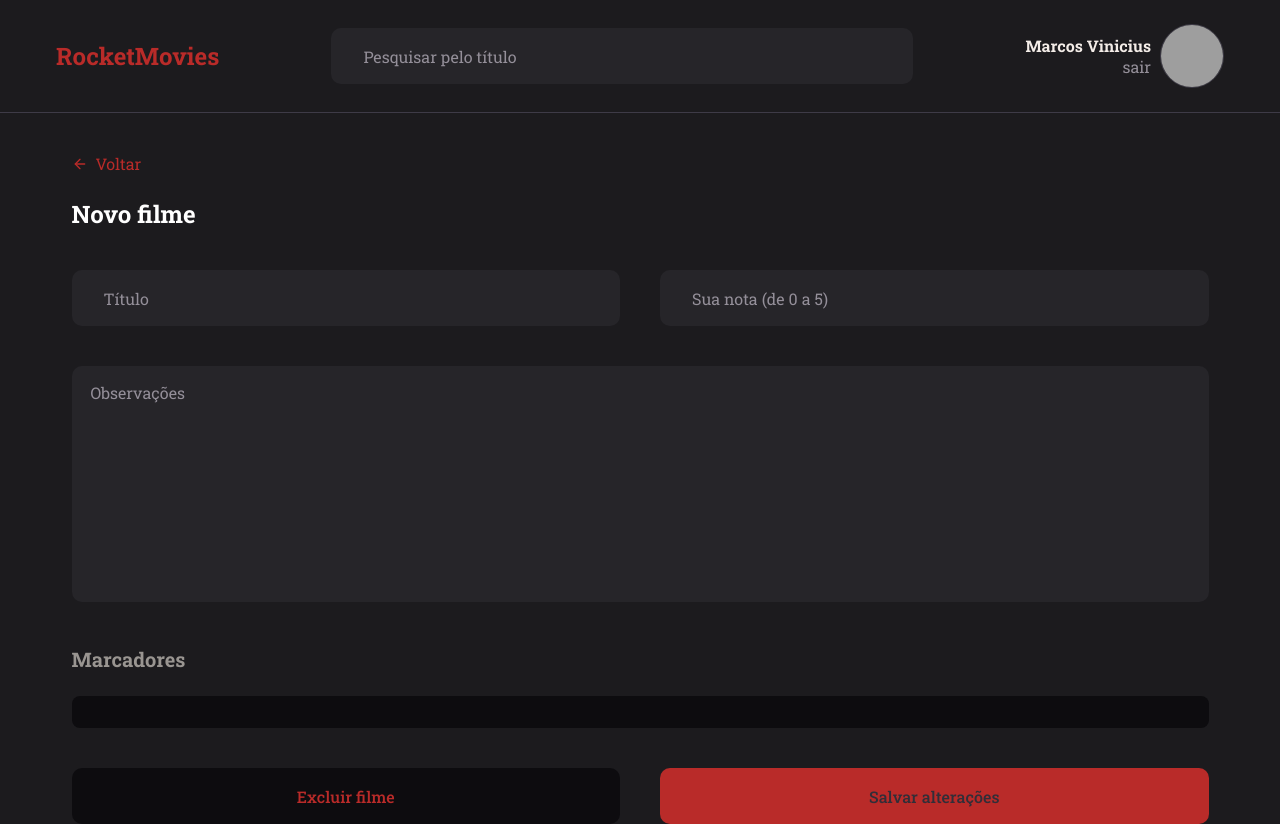
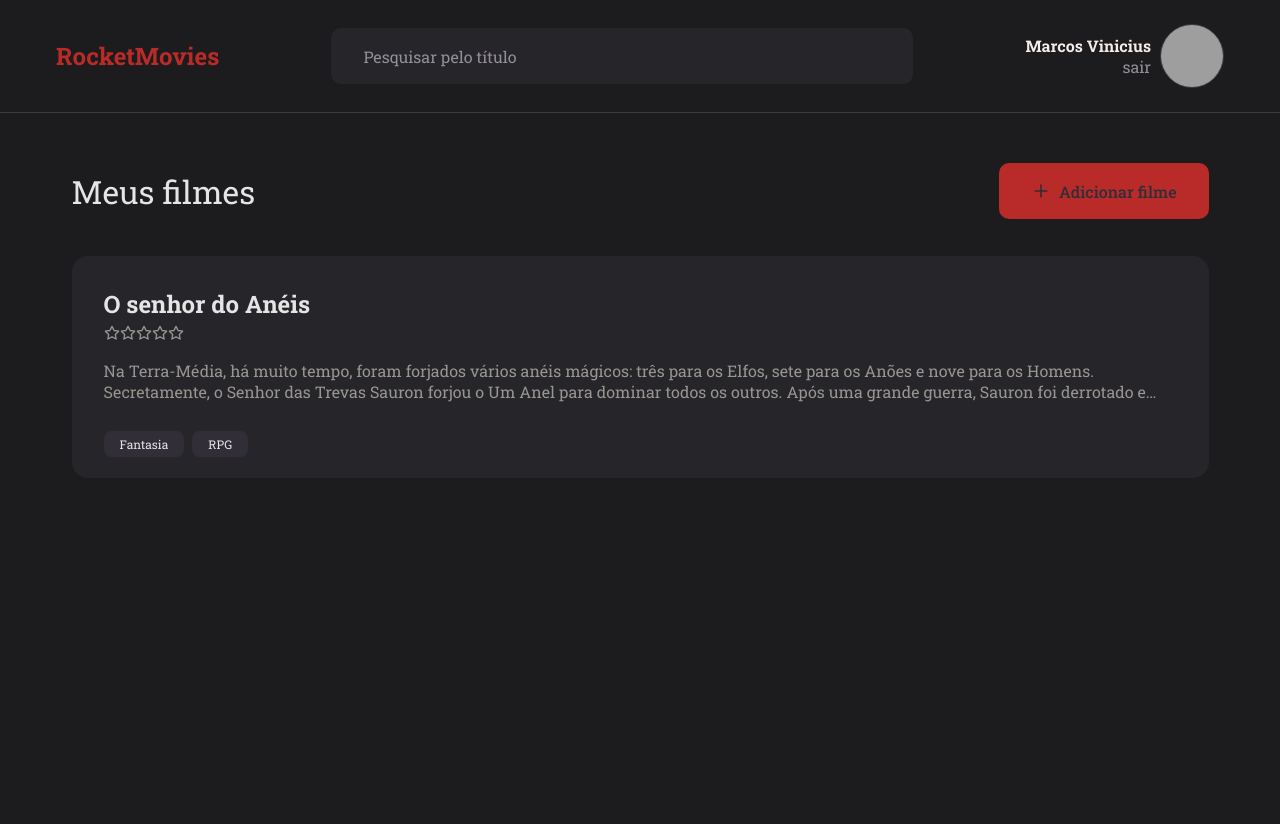
Before and after one commit to mviniciussb/MovieNotes--Frontend, a React (Vite) app: page / in a window 1280 px wide. After the commit the page ends 800 px from the top, so only its background shows below. Built offline with nearby package versions, Linux system fonts and the light colour scheme; grey boxes are pictures that could not be loaded.

Commit message:
Improved the way of working with tags on the home page

```diff
--- a/src/components/note/index.jsx
+++ b/src/components/note/index.jsx
@@ -1,11 +1,23 @@
 import { Container } from "./style";
 
+import {Tag} from "../../components/tag"
 
-export function Note({ title, children }) {
+export function Note({ data, children }) {
   return (
     <Container>
-      <h2>{title}</h2>
+      <h2>{data.title}</h2>
+
       {children}
+
+      {data.tags && (
+        <footer>
+          {data.tags.map((tag) => (
+            <Tag title={tag.name} key={tag.id}>
+              {tag.name}
+            </Tag>
+          ))}
+        </footer>
+      )}
     </Container>
   );
 }
--- a/src/components/note/style.js
+++ b/src/components/note/style.js
@@ -14,4 +14,8 @@ export const Container = styled.div`
     color: ${({ theme }) => theme.COLORS.WHITE_2};
     font-size: 2.4rem;
   }
+
+  > footer{
+    padding-top: 1.5rem;
+  }
 `;
--- a/src/components/tag/style.js
+++ b/src/components/tag/style.js
@@ -8,4 +8,6 @@ export const Container = styled.span`
     text-align: center;
     font-size: 1.2rem;
     padding: .5rem 1.6rem;
+
+    margin-right: .8rem;
 `
--- a/src/main.jsx
+++ b/src/main.jsx
@@ -1,7 +1,7 @@
 import { StrictMode } from "react";
 import { createRoot } from "react-dom/client";
 
-import {CreateMovie} from "./pages/createMovie"
+import {Home} from "./pages/home"
 
 import { ThemeProvider } from "styled-components";
 import { GlobalStyle } from "./styles/global";
@@ -11,7 +11,7 @@ createRoot(document.getElementById("root")).render(
   <StrictMode>
     <ThemeProvider theme={theme}>
       <GlobalStyle />
-      <CreateMovie/>
+      <Home/>
     </ThemeProvider>
   </StrictMode>
 );
--- a/src/pages/home/index.jsx
+++ b/src/pages/home/index.jsx
@@ -23,56 +23,21 @@ export function Home() {
         </div>
 
         <section>
-          <Note title="Interestellar">
-            <div className="rating">
-              <FiStar />
-              <FiStar />
-              <FiStar />
-              <FiStar />
-              <FiStar />
-            </div>
-
-            <p>
-              Pragas nas colheitas fizeram a civilização humana regredir para
-              uma sociedade agrária em futuro de data desconhecida. Cooper,
-              ex-piloto da NASA, tem uma fazenda com sua família. Murphy, a
-              filha de dez anos de Cooper, acredita que seu quarto está
-              assombrado por um fantasma que tenta se comunicar com ela. Pai e
-              filha descobrem que o "fantasma" é uma inteligência desconhecida
-              que está enviando mensagens codificadas através de radiação
-              gravitacional, deixando coordenadas em binário que os levam até
-              uma instalação secreta da NASA liderada pelo professor John Brand.
-              O cientista revela que um buraco de minhoca foi aberto perto de
-              Saturno e que ele leva a planetas que podem oferecer condições de
-              sobrevivência para a espécie humana. As "missões Lázaro" enviadas
-              anos antes identificaram três planetas potencialmente habitáveis
-              orbitando o buraco negro Gargântua: Miller, Edmunds e Mann –
-              nomeados em homenagem aos astronautas que os pesquisaram. Brand
-              recruta Cooper para pilotar a nave espacial Endurance e recuperar
-              os dados dos astronautas; se um dos planetas se mostrar habitável,
-              a humanidade irá seguir para ele na instalação da NASA, que é na
-              realidade uma enorme estação espacial. A partida de Cooper devasta
-              Murphy. Além de Cooper, a tripulação da Endurance é formada pela
-              bióloga Amelia, filha de Brand; o cientista Romilly, o físico
-              planetário Doyle, além dos robôs TARS e CASE. Eles entram no
-              buraco de minhoca e se dirigem a Miller, porém descobrem que o
-              planeta possui enorme dilatação gravitacional temporal por estar
-              tão perto de Gargântua: cada hora na superfície equivale a sete
-              anos na Terra. Eles entram em Miller e descobrem que é inóspito já
-              que é coberto por um oceano raso e agitado por ondas enormes. Uma
-              onda atinge a tripulação enquanto Amelia tenta recuperar os dados
-              de Miller, matando Doyle e atrasando a partida. Ao voltarem para a
-              Endurance, Cooper e Amelia descobrem que 23 anos se passaram.
-            </p>
-
-            <div className="tags">
-              <Tag title="Ficção Científica" />
-              <Tag title="Drama" />
-              <Tag title="Família" />
-            </div>
-          </Note>
-
-          <Note title="O Senhor dos Anéis">
+          <Note
+            data={{
+              title: "O senhor do Anéis",
+              tags: [
+                {
+                  id: 1,
+                  name: "Fantasia",
+                },
+                {
+                  id: 2,
+                  name: "RPG",
+                },
+              ],
+            }}
+          >
             <div className="rating">
               <FiStar />
               <FiStar />
@@ -90,11 +55,6 @@ export function Home() {
               Gollum e, posteriormente, pelo hobbit Bilbo Bolseiro.
             </p>
 
-            <div className="tags">
-              <Tag title="Aventura" />
-              <Tag title="Fantasia" />
-              <Tag title="Família" />
-            </div>
           </Note>
         </section>
       </Main>
--- a/src/pages/home/style.js
+++ b/src/pages/home/style.js
@@ -64,14 +64,5 @@ export const Main = styled.main`
 
       margin: 1.5rem 0;
     }
-
-    .tags {
-      display: flex;
-      gap: 0.8rem;
-
-      span {
-        color: ${({ theme }) => theme.COLORS.GRAY_4};
-      }
-    }
   }
 `;
```
